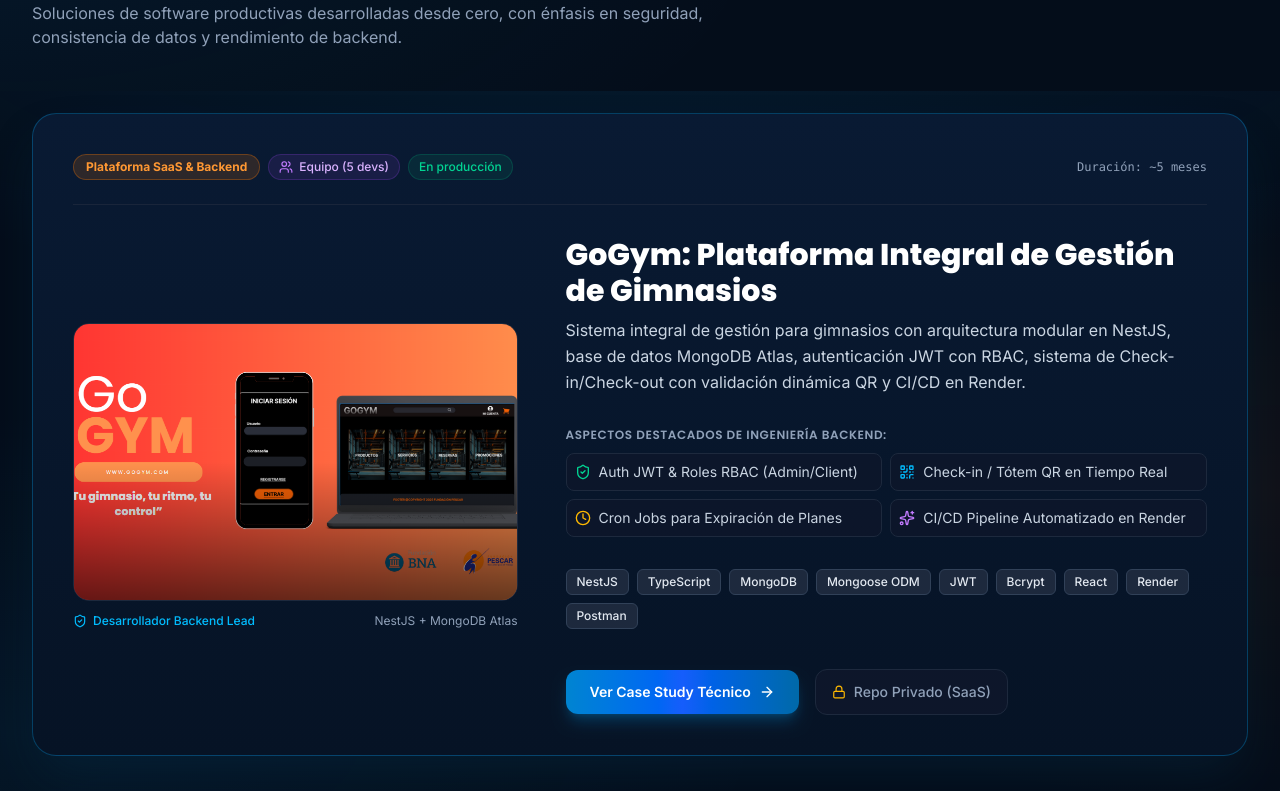
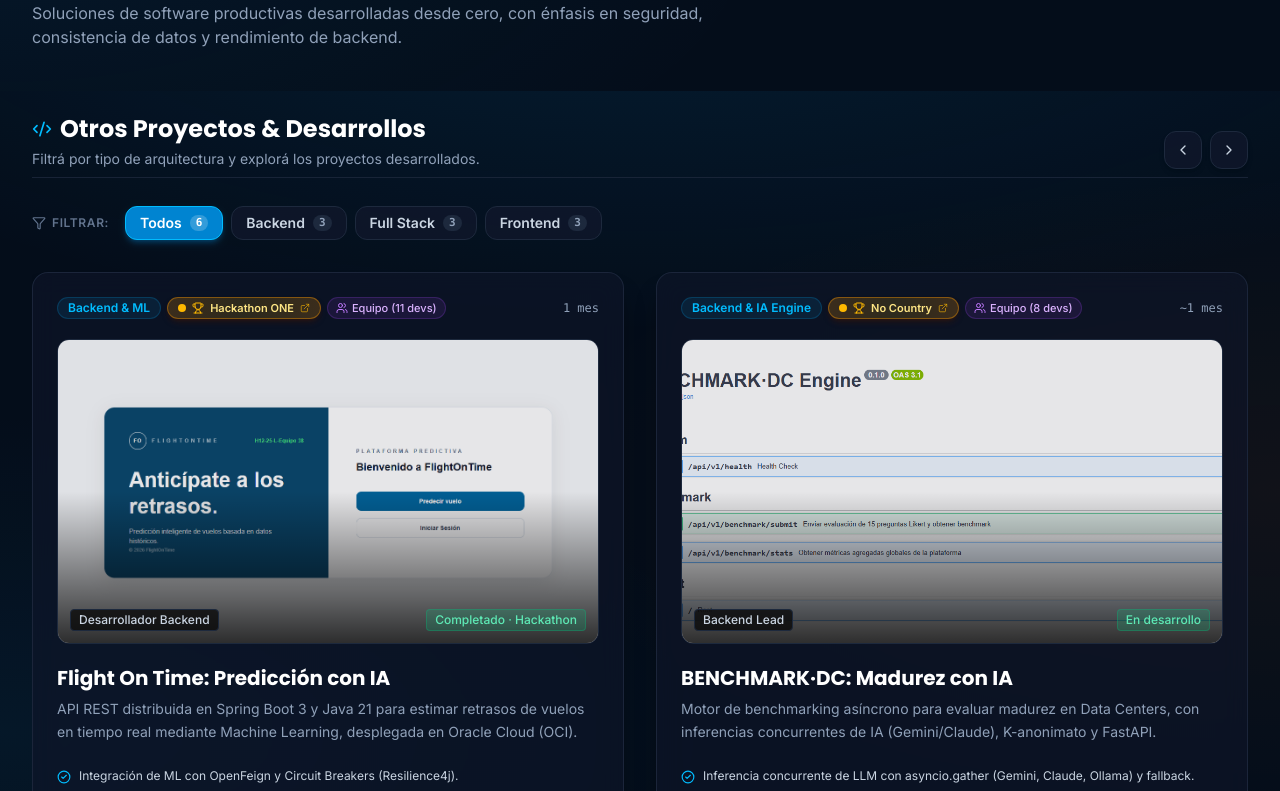
Before and after one commit to Calegaris/luiscalegari-portfolio, a Next.js app: page / in a window 1280 px wide. Shown: the part 3909-4700 px from the top of the page. Built offline with nearby package versions, Linux system fonts and the light colour scheme.

Commit message:
feat(projects): add toggle flag to conditionally render featured project

```diff
--- a/src/components/sections/ProjectsGrid.tsx
+++ b/src/components/sections/ProjectsGrid.tsx
@@ -25,8 +25,13 @@
 import { portfolioData, ProjectCaseStudy } from "@/src/data/portfolioData";
 import { GitHubIcon } from "@/src/components/icons/SocialIcons";
 
+// Toggle flag para activar/desactivar temporalmente el proyecto destacado (GoGym)
+const SHOW_FEATURED_PROJECT = false;
+
 export function ProjectsGrid() {
-  const featuredProject = portfolioData.projects.find((p) => p.featured) || portfolioData.projects[0];
+  const featuredProject = SHOW_FEATURED_PROJECT
+    ? portfolioData.projects.find((p) => p.featured)
+    : null;
   const standardProjects = portfolioData.projects.filter((p) => !p.featured);
 
   // Category filter state
```
